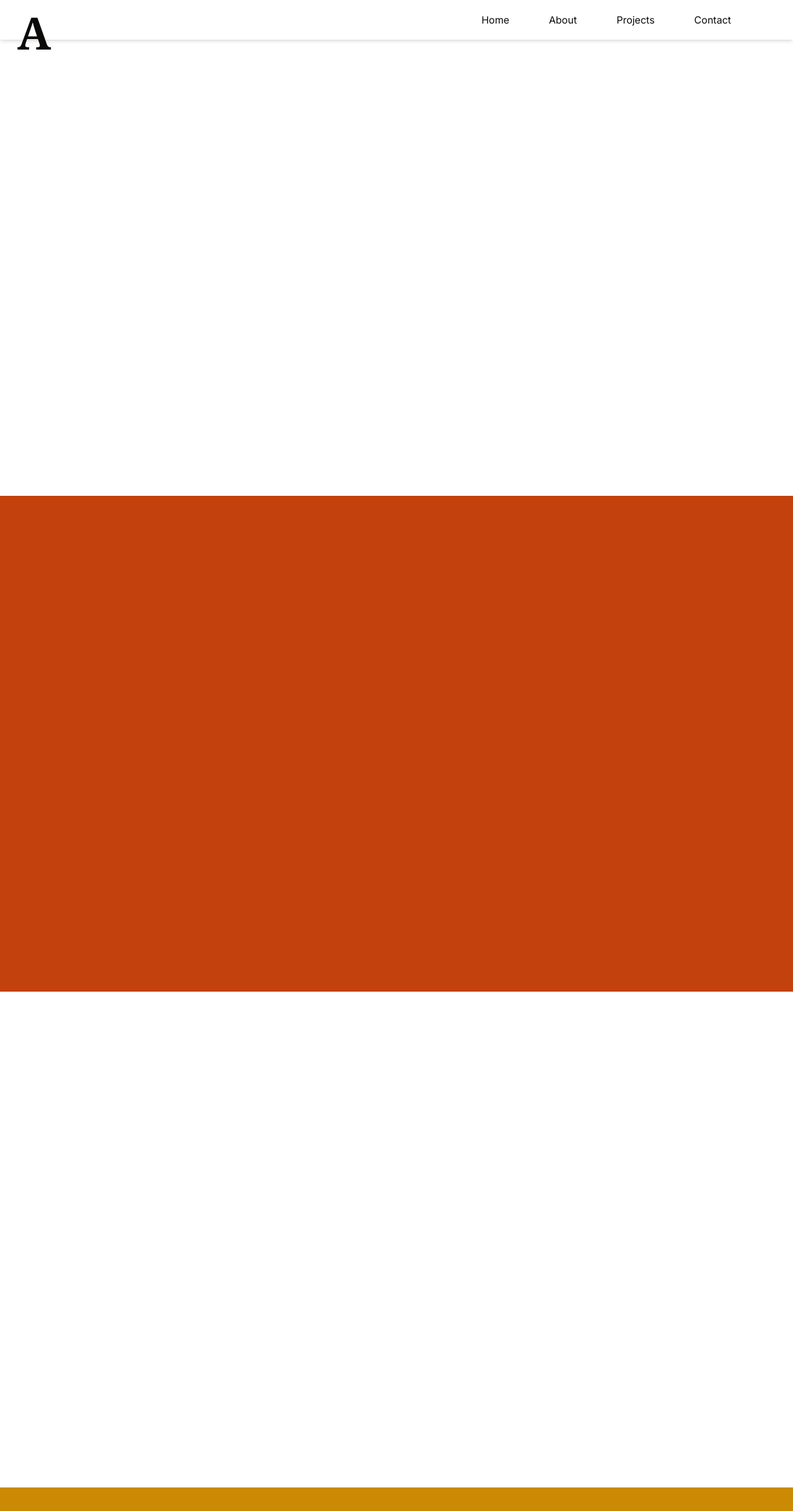
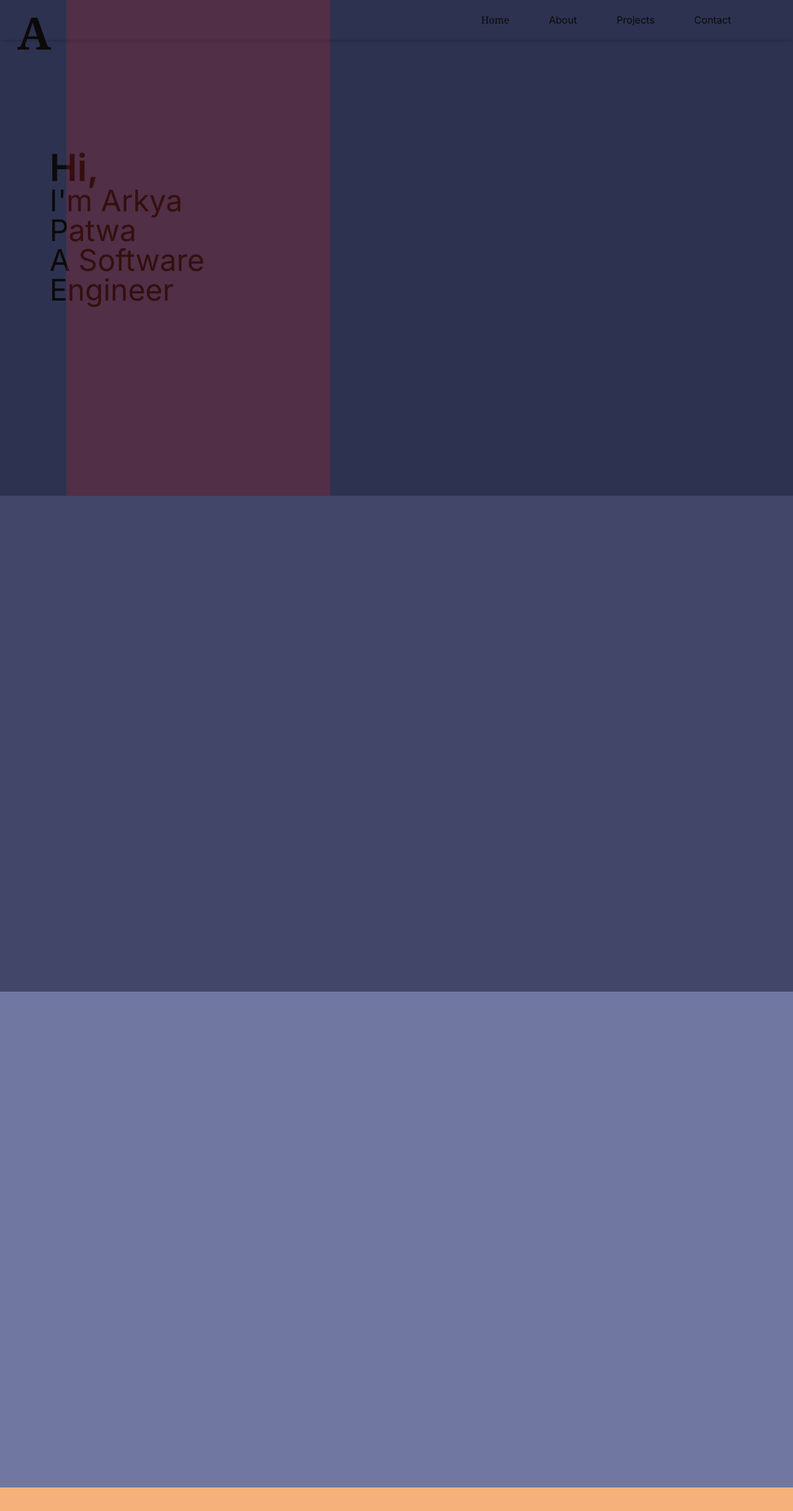
Before and after one commit to Arkyapatwa/arkyafolio, a Next.js app: page / in a window 1280 px wide. Shown: the top 2438 px of the page at 62% size. Built offline with nearby package versions, Linux system fonts and the light colour scheme.

Commit message:
Home.tsx Added Half Into

```diff
--- a/components/About.tsx
+++ b/components/About.tsx
@@ -3,7 +3,7 @@ import React from 'react'
 const About = () => {
   return (
     <>
-    <div id='About' className='w-full h-screen flex bg-orange-700 dark:bg-white'>
+    <div id='About' className='w-full h-screen flex bg-custom2 dark:bg-white'>
 
     </div>
     </>
--- a/components/Contact.tsx
+++ b/components/Contact.tsx
@@ -5,7 +5,7 @@ const Contact = () => {
     <>
       <div
         id="Contact"
-        className="w-full h-screen flex bg-yellow-600 dark:bg-white"
+        className="w-full h-screen flex bg-custom4 dark:bg-white"
       >
 
       </div>
--- a/components/Home.tsx
+++ b/components/Home.tsx
@@ -1,14 +1,25 @@
-import React from 'react'
-import Navbar from './Navbar'
+import React from "react";
+import Navbar from "./Navbar";
 
 const Home = () => {
   return (
     <>
-    <div id='Home' className='w-full h-screen relative flex flex-col'>
+      <div id="Home" className="w-full h-screen relative flex flex-col">
         <Navbar />
-    </div>
+        <div className="flex h-screen bg-custom1">
+          <div className=" flex w-2/6 overflow-visible">
+            <div className="flex flex-col h-3/6 my-auto pl-20 pt-10 overflow-visible">
+              <div className="text-6xl font-semibold">Hi,</div>
+              <div className="text-5xl ">I'm Arkya Patwa</div>
+              <div className="text-5xl">A Software Engineer</div>
+            </div>
+          </div>
+
+          <div className="bg-red-600 w-2/6 -ml-80 opacity-20 "></div>
+        </div>
+      </div>
     </>
-  )
-}
+  );
+};
 
-export default Home
+export default Home;
--- a/components/Navbar.tsx
+++ b/components/Navbar.tsx
@@ -26,7 +26,7 @@ const Navbar = () => {
           <b>A</b>
         </span>
         <div className="hidden md:flex gap-6 flex-row mx-20">
-          <a href="#Home" className="flex items-center px-5">
+          <a href="#Home" className="flex items-center px-5 font-serif ">
             Home
           </a>
           <a href="#About" className="flex items-center px-5">
--- a/components/Project.tsx
+++ b/components/Project.tsx
@@ -5,7 +5,7 @@ const Project = () => {
     <>
       <div
         id="Project"
-        className="w-full h-screen flex bg-white dark:bg-white"
+        className="w-full h-screen flex bg-custom3 dark:bg-white"
       ></div>
     </>
   );
--- a/tailwind.config.ts
+++ b/tailwind.config.ts
@@ -52,6 +52,10 @@ const config = {
           DEFAULT: "hsl(var(--card))",
           foreground: "hsl(var(--card-foreground))",
         },
+        custom1: "#2D3250",
+        custom2: "#424769",
+        custom3: "#7077A1",
+        custom4: "#F6B17A",
       },
       borderRadius: {
         lg: "var(--radius)",
```
